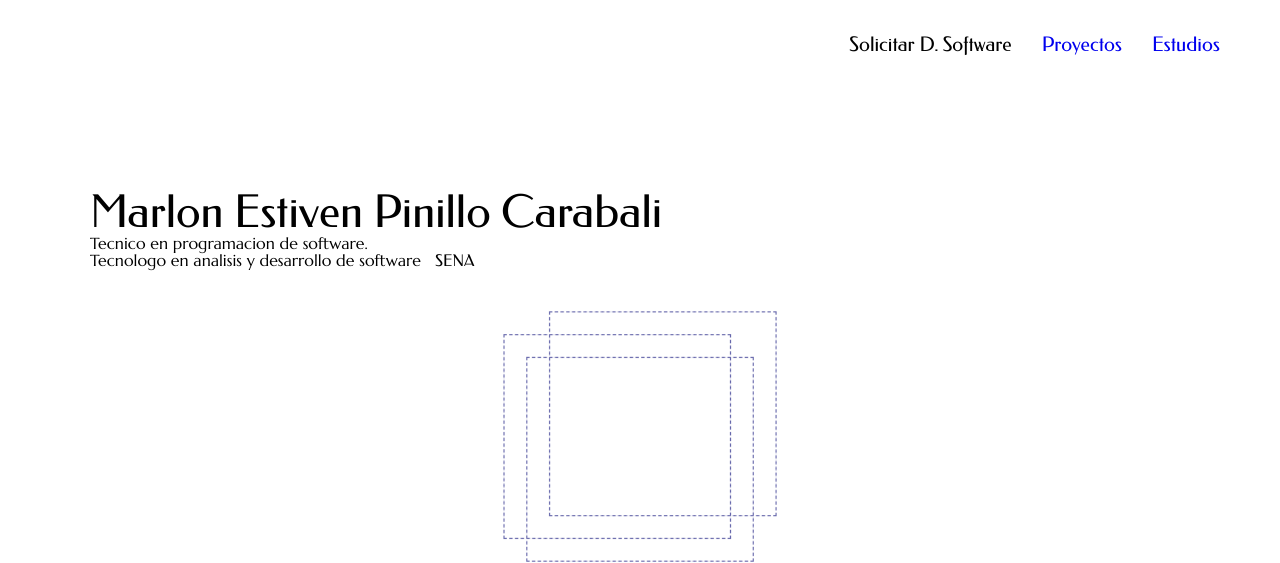
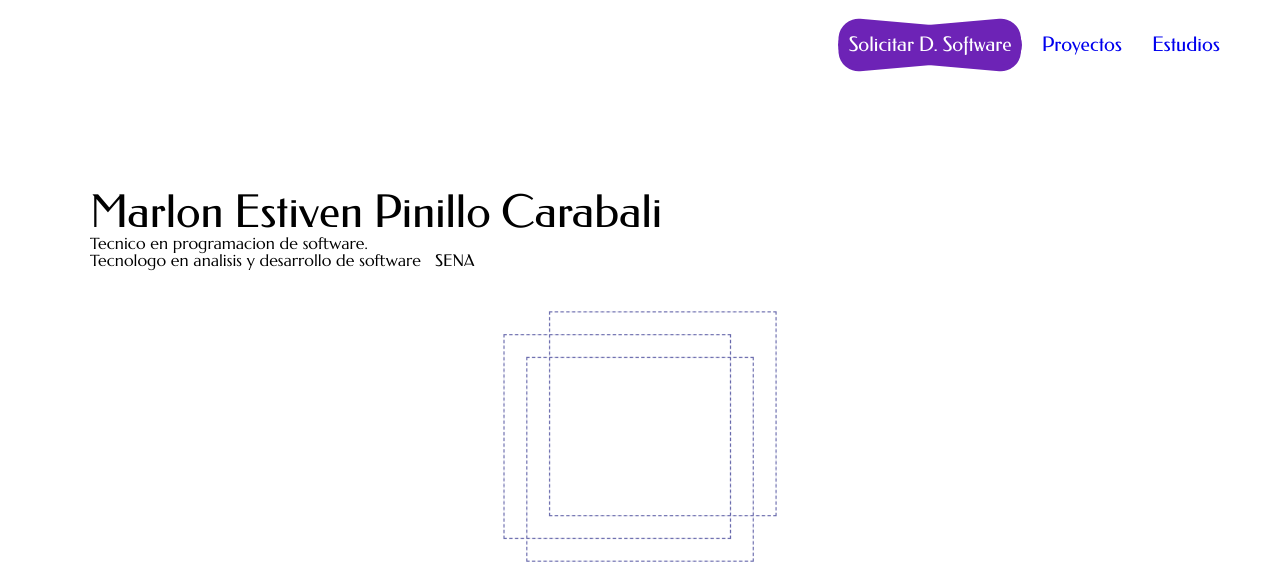
Before and after one commit to EstivenPinillo/estivenpinillo.dev, a PHP site: page / in a window 1280 px wide. Shown: the top 563 px of the page. Run offline with PHP 8.4, Linux system fonts and the light colour scheme; some web fonts are replaced.

Commit message:
style: add the new color to the navigation bar

```diff
--- a/css/project.css
+++ b/css/project.css
@@ -29,6 +29,23 @@
 /*++++++++++++++++++++++++++++++++++++++++++++++++++++++++++++++++++ New CSS OOCSS*/
 .display-none {
   display: none; }
+
+#devsoftware {
+  position: relative;
+  width: 183.23px;
+  height: 40px;
+  color: #ffffff; }
+  #devsoftware-opt {
+    position: absolute;
+    display: flex;
+    justify-content: center;
+    align-items: center;
+    left: 0px;
+    z-index: 50;
+    height: 40px;
+    width: 183.23px;
+    background-color: #6D23B6;
+    border-radius: 50px; }
 
 /*+++++++++++++++++++++++++++++++ Style New CSS OOCSS*/
 :root {
@@ -110,9 +127,6 @@
 
 /*+++++++++++++++++++++++++++++++ Style New CSS OOCSS*/
 /*+++++++++++++++++++++++++++++++ Content New CSS OOCSS*/
-.gridcolum3-5 {
-  grid-column: 3 / 5; }
-
 .navigation {
   grid-column: 1 / 6;
   display: flex;
@@ -136,9 +150,16 @@
   margin-right: 5px;
   cursor: pointer;
   box-sizing: border-box; }
-  .opt:hover {
-    background-color: #b2a9ee;
-    color: #ffffff; }
+  .opt-software {
+    position: absolute;
+    left: 0px;
+    width: 183.23px;
+    height: 40px;
+    background-color: #6D23B6;
+    rotate: 185deg;
+    border-radius: 50px; }
+    .opt-software:nth-child(1) {
+      rotate: 175deg; }
 
 .gridcol-3 {
   grid-column: 3 / 3; }
@@ -266,14 +287,15 @@
   .fs-title {
     font-size: 35px; } }
 
-@media screen and (min-width: 425px) {
-  #DSoftware::before {
-    content: 'Solicitar D.';
-    margin-right: 4px; } }
+@media screen and (max-width: 425px) {
+  .display-menu {
+    display: none; } }
 
 @media screen and (min-width: 768px) {
   .fs-title {
-    font-size: 45px; } }
+    font-size: 45px; }
+  .navigation {
+    grid-column: 2/5; } }
 
 @media screen and (min-width: 1440px) {
   .software {
--- a/index.html
+++ b/index.html
@@ -16,13 +16,15 @@
     <main class="main-grid">
 
         <nav class="navigation font-federo">
-            <section class="main-grid">
-                <ul class="navigation-opt gridcolum3-5">
-                    <li id="DSoftware" class="opt fs-m">Software</li>
-                    <a class="" href="#developed-software"><li class="opt fs-m">Proyectos</li></a>
-                    <a class="" href="#titulacion"><li class="opt fs-m">Estudios</li></a>
-                </ul>
-            </section>
+            <ul class="navigation-opt">
+                <li id="devsoftware" class="opt fs-m">
+                    <span class="opt-software"></span>
+                    <span id="devsoftware-opt">Solicitar D. Software</span>
+                    <span class="opt-software"></span>
+                </li>
+                <a class="display-menu" href="#developed-software"><li class="opt fs-m">Proyectos</li></a>
+                <a class="display-menu" href="#titulacion"><li class="opt fs-m">Estudios</li></a>
+            </ul>
         </nav>
 
         <header class="header-main mt-60">
--- a/sass/project.scss
+++ b/sass/project.scss
@@ -34,8 +34,12 @@
 }
 /*++++++++++++++++++++++++++++++++++++++++++++++++++++++++++++++++++ New CSS OOCSS*/
 
-.display-none {
-    display: none;
+.display {
+
+    &-none {
+        display: none;
+    }
+
 }
 
 $oxford-blue: #191055 ;
@@ -44,6 +48,26 @@ $thistle: #d4c1ecff;
 $robin-egg-blue: #52d1dcff;
 $medium-slate-blue: #6553de;
 $antiflash-white: #eef0f2ff;
+
+#devsoftware {
+    position: relative;
+    width: 183.23px;
+    height: 40px;
+    color: #ffffff;
+
+    &-opt {
+        position: absolute;
+        display: flex;
+        justify-content: center;
+        align-items: center;
+        left: 0px;
+        z-index: 50;
+        height: 40px;
+        width: 183.23px;
+        background-color: #6D23B6;
+        border-radius: 50px;
+    }
+}
 
 /*+++++++++++++++++++++++++++++++ Style New CSS OOCSS*/
 :root {
@@ -160,10 +184,6 @@ $medium-slate-blue: #7371fcff;
 /*+++++++++++++++++++++++++++++++ Style New CSS OOCSS*/
 /*+++++++++++++++++++++++++++++++ Content New CSS OOCSS*/
 
-.gridcolum3-5 {
-    grid-column: 3 / 5;
-}
-
 .navigation {
     grid-column: 1 / 6;
 
@@ -195,9 +215,18 @@ $medium-slate-blue: #7371fcff;
     cursor: pointer;
     box-sizing: border-box;
 
-    &:hover {
-        background-color: #b2a9ee;
-        color: #ffffff;
+    &-software {
+        position: absolute;
+        left: 0px;
+        width: 183.23px;
+        height: 40px;
+        background-color: #6D23B6;
+        rotate: 185deg;
+        border-radius: 50px;
+
+        &:nth-child(1) {
+            rotate: 175deg;
+        }
     }
 }
 
@@ -373,11 +402,9 @@ $medium-slate-blue: #7371fcff;
 
 }
 
-@media screen and (min-width: 425px){
-
-    #DSoftware::before {
-        content:'Solicitar D.';
-        margin-right: 4px;
+@media screen and (max-width: 425px){
+    .display-menu {
+        display: none;
     }
 }
 
@@ -385,6 +412,10 @@ $medium-slate-blue: #7371fcff;
 
     .fs-title {
         font-size: 45px;
+    }
+
+    .navigation {
+        grid-column: 2/5;
     }
 
 }
```
